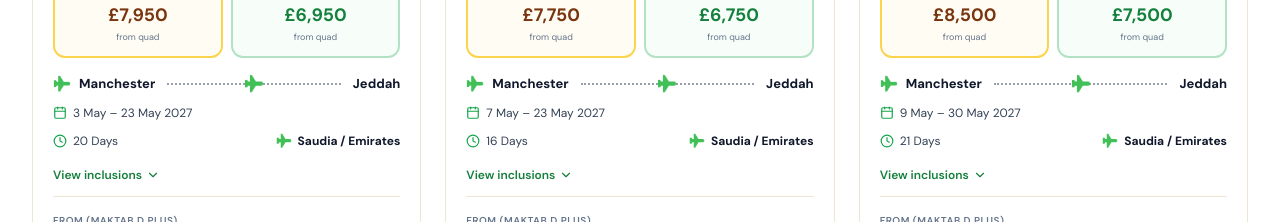
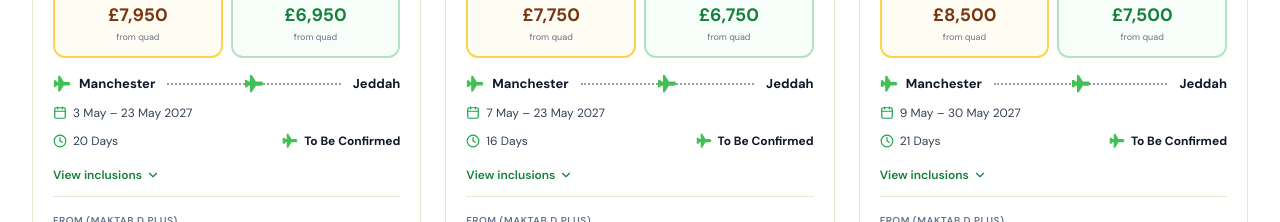
Before and after one commit to AbdullahArshadMeer/EastWestTravels, a Next.js app: page /packages/hajj in a window 1280 px wide. Shown: the part 1220-1442 px from the top of the page. Built offline with nearby package versions, Linux system fonts and the light colour scheme.

Commit message:
8 april update

```diff
--- a/data/packages.ts
+++ b/data/packages.ts
@@ -57,7 +57,7 @@ export const hajjPackages: Package[] = [
     departFrom: "Manchester",
     arriveTo: "Jeddah",
     dateRange: "3 May – 23 May 2027",
-    airline: "Saudia / Emirates",
+    airline: "To Be Confirmed",
     rating: 5,
     reviews: 0,
     startFrom: "£6,950",
@@ -137,7 +137,7 @@ export const hajjPackages: Package[] = [
     departFrom: "Manchester",
     arriveTo: "Jeddah",
     dateRange: "7 May – 23 May 2027",
-    airline: "Saudia / Emirates",
+    airline: "To Be Confirmed",
     rating: 5,
     reviews: 0,
     startFrom: "£6,750",
@@ -216,7 +216,7 @@ export const hajjPackages: Package[] = [
     departFrom: "Manchester",
     arriveTo: "Jeddah",
     dateRange: "9 May – 30 May 2027",
-    airline: "Saudia / Emirates",
+    airline: "To Be Confirmed",
     rating: 5,
     reviews: 0,
     startFrom: "£7,500",
```
